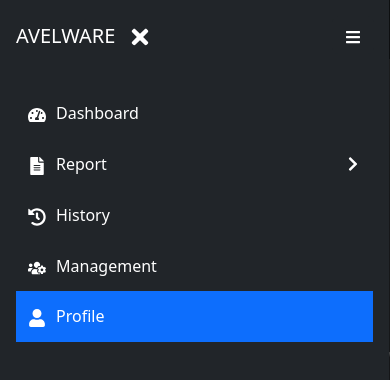
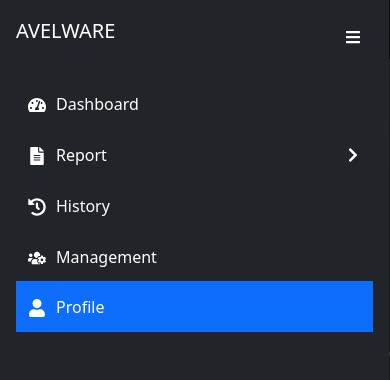
Before and after one commit to asepsurahman03/avelware-asep, a React (Vite) app: page /profile in a window 390 px wide. Both pictures are taken after a click on the button 353 px from the left and 35 px from the top of the page. Shown: the top 380 px of the page. Built offline with nearby package versions, Linux system fonts and the light colour scheme.

Commit message:
Sidebar.jsx

```diff
--- a/src/components/Sidebar.jsx
+++ b/src/components/Sidebar.jsx
@@ -42,9 +42,8 @@ const Sidebar = () => {
         <h3 className="text-center mb-4">AVELWARE</h3>
         <ListGroup variant="flush">
           {menuItems.map((item) => (
-            <>
+            <React.Fragment key={item.name}>
               <ListGroup.Item
-                key={item.name}
                 action
                 onClick={() => item.dropdown ? setReportOpen(!reportOpen) : navigate(item.path)}
                 className={`d-flex justify-content-between align-items-center text-white ${location.pathname === item.path ? "active bg-primary" : "bg-transparent"}`}
@@ -77,25 +76,28 @@ const Sidebar = () => {
                   ))}
                 </div>
               )}
-            </>
+            </React.Fragment>
           ))}
         </ListGroup>
       </div>
 
       {/* Mobile Sidebar */}
-      <Offcanvas show={showSidebar} onHide={() => setShowSidebar(false)} backdrop="true" className="bg-dark text-white">
+      <Offcanvas show={showSidebar} onHide={() => setShowSidebar(false)} backdrop={true} className="bg-dark text-white">
         <Offcanvas.Header>
           <Offcanvas.Title>AVELWARE</Offcanvas.Title>
-          <Button variant="link" className="text-white" onClick={() => setShowSidebar(false)}>
+          <Button
+            variant="link"
+            className="text-white position-absolute top-0 end-0 m-3"
+            onClick={() => setShowSidebar(false)}
+          >
             <FaTimes size={24} />
           </Button>
         </Offcanvas.Header>
         <Offcanvas.Body>
           <ListGroup variant="flush">
             {menuItems.map((item) => (
-              <>
+              <React.Fragment key={item.name}>
                 <ListGroup.Item
-                  key={item.name}
                   action
                   onClick={() => { setShowSidebar(false); item.dropdown ? setReportOpen(!reportOpen) : navigate(item.path); }}
                   className={`d-flex justify-content-between align-items-center text-white ${location.pathname === item.path ? "active bg-primary" : "bg-transparent"}`}
@@ -128,7 +130,7 @@ const Sidebar = () => {
                     ))}
                   </div>
                 )}
-              </>
+              </React.Fragment>
             ))}
           </ListGroup>
         </Offcanvas.Body>
```
